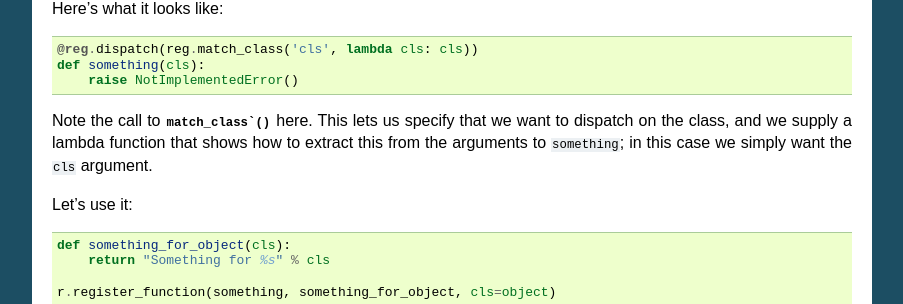
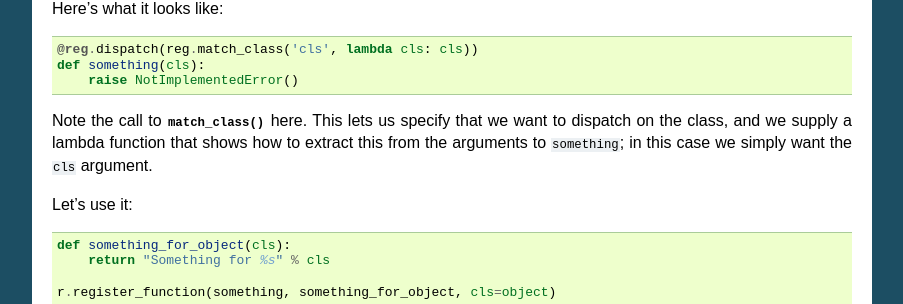
Before and after one commit to morepath/reg, a Sphinx documentation site: the page built from doc/usage.rst, in a window 1280 px wide and 900 px high, scrolled down 11444 px. Shown: the part 144-448 px from the top of the window, without its empty margins (198-1101 px from the left). Built offline with Sphinx 7.4.7, drawn with Linux system fonts in a browser that asks for light colours.

Commit message:
Minor format fix to the docs.

```diff
--- a/doc/usage.rst
+++ b/doc/usage.rst
@@ -808,7 +808,7 @@ Here's what it looks like:
   def something(cls):
       raise NotImplementedError()
 
-Note the call to :func:`match_class`` here. This lets us specify that
+Note the call to :func:`match_class` here. This lets us specify that
 we want to dispatch on the class, and we supply a lambda function that
 shows how to extract this from the arguments to ``something``; in this
 case we simply want the ``cls`` argument.
```
